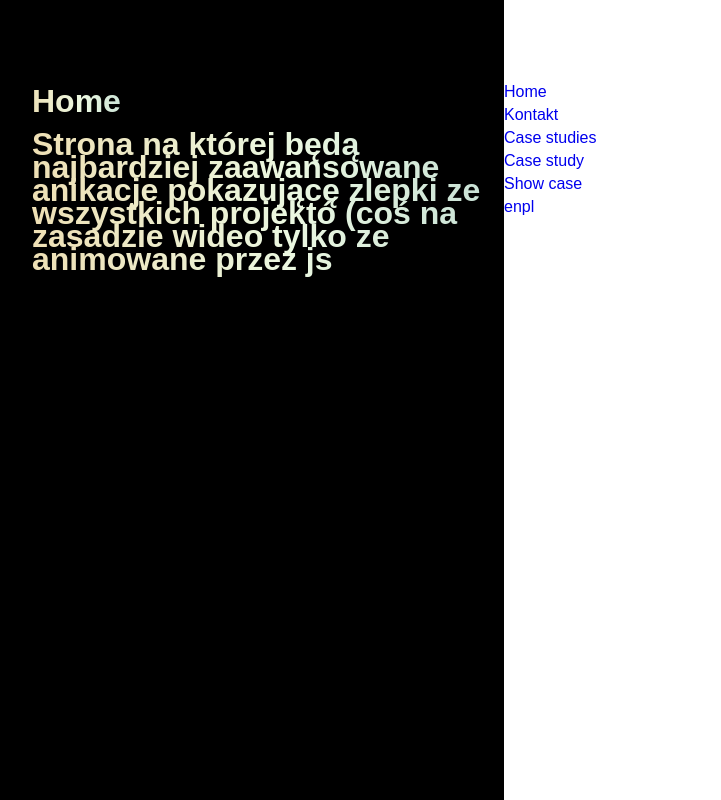
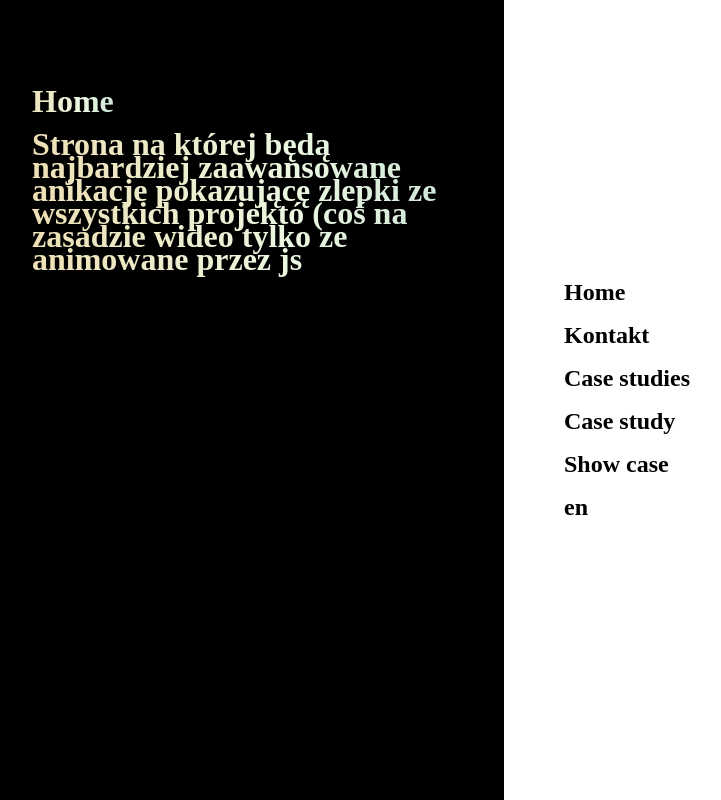
Before and after one commit to tomeczek63960/portfolio, a Next.js app: page /show-case in a window 1280 px wide. Shown: the top 800 px of the page, without its empty margins (136-857 px from the left). Built offline with nearby package versions, Linux system fonts and the light colour scheme.

Commit message:
fix change page animation

```diff
--- a/src/animation/LoadingAnimation.tsx
+++ b/src/animation/LoadingAnimation.tsx
@@ -75,17 +75,23 @@ const BodyBefore = styled.div`
 `;
 
 export default function LoadingAnimation({ children }: {children: any}) {
-  const { setIsInitAnimation } = useContext<any>(TransitionContext)
+  const {pathname, locale} = useRouter();
+  const {setIsInitAnimation} = useContext<any>(TransitionContext)
   const [displayChildren, setDisplayChildren] = useState();
-  const el = useRef<any>()
-  const flag = useRef<any>(false)
-  const timeline = gsap.timeline({ paused: true });
-  const htmlBefore = useRef<any>(false)
-  const htmlAfter = useRef<any>(false)
-  const bodyBefore = useRef<any>(false)
+  const [timeline, setTimeline] = useState<any>();
+  const el = useRef<any>();
+  const flag = useRef<any>(false);
+  const htmlBefore = useRef<any>(false);
+  const htmlAfter = useRef<any>(false);
+  const bodyBefore = useRef<any>(false);
+
+  useEffect(() => {
+    setTimeline(gsap.timeline({ paused: true }));
+  }, [])
 
   useIsomorphicLayoutEffect(() => {
-    if (flag.current) return;
+    if (!timeline) return;
+    console.log(timeline)
     timeline.add(
       gsap.to(htmlBefore.current, {
         duration: 0.7,
@@ -185,10 +191,20 @@ export default function LoadingAnimation({ children }: {children: any}) {
         opacity: 0
       }), '-=0.7'
     )
-    if (children !== displayChildren) {
-      if (timeline.duration() === 0) {
-          // setDisplayChildren(children)
+
+    if (timeline.duration() === 0 || flag.current) {
+      if (!flag.current) {
+        console.log('pep 1')
+        setDisplayChildren(children)
+      } else if (!timeline.isActive()) {
+        console.log('pep 23')
+        setDisplayChildren(children)
+      }
+    } else {
+      if (timeline.isActive()) {
+        console.log('timeline is active');
       } else {
+        console.log('timeline is not active');
         timeline.play().then(() => {
           timeline.pause();
           setIsInitAnimation(false);
@@ -203,7 +219,7 @@ export default function LoadingAnimation({ children }: {children: any}) {
       }
     }
     flag.current = true;
-  }, [])
+  }, [timeline, locale, pathname])
 
   return <>
     <Html>
--- a/src/ui/Header/Header.tsx
+++ b/src/ui/Header/Header.tsx
@@ -3,13 +3,47 @@ import { useRouter } from "next/router";
 import Link from 'next/link'
 import styled from 'styled-components'
 
-const StyledLink = styled(Link)`
+const StyledLink = styled.a.attrs((props: {isDisabled: Boolean}) => props)`
+  margin: 5px 0;
   color: black;
+  font-family: 'Noto Serif Oriya', serif;
+  font-size: 22px;
+  line-height: 30px;
+  display: ${ props => props.isDisabled ? 'none' : 'block' };
+  font-weight: 700;
+  transition: 0.3s;
+  &:hover {
+    color: #6428b4;
+  }
+  @media screen and (min-width: 1024px) {
+    font-size: 24px;
+    line-height: 33px;
+  }
+  @media screen and (min-width: 1366px) {
+    margin: 10px 0;
+    font-size: 26px;
+    line-height: 36px;
+  }
+  @media screen and (min-width: 1920px) {
+    margin: 10px 0;
+    font-size: 36px;
+    line-height: 48px;
+  }
 `
 const DesktopNav = styled.div`
+  padding-left: 40px;
+  height: 100%;
   display: none;
   @media screen and (min-width: 768px) {
-    display: block;
+    display: flex;
+    flex-direction: column;
+    justify-content: center;
+  }
+  @media screen and (min-width: 1024px) {
+    padding-left: 60px;
+  }
+  @media screen and (min-width: 1366px) {
+    padding-left: 80px;
   }
 `
 
@@ -48,21 +82,26 @@ function Header() {
   return (
     <>
       <DesktopNav>
-        <StyledLink href={ localePaths.home } locale={ locale }>Home</StyledLink>
-        <br/>
-        <StyledLink href={ localePaths.contact } locale={ locale }>Kontakt</StyledLink>
-        <br/>
-        <StyledLink href={ localePaths.caseStudies } locale={ locale }>Case studies</StyledLink>
-        <br/>
-        <StyledLink href={ localePaths.caseStudy } locale={ locale }>Case study</StyledLink>
-        <br/>
-        <StyledLink href={ localePaths.showCase } locale={ locale }>Show case</StyledLink>
-        <br/>
-        {[...locales].sort().map((locale) => (
-              <StyledLink key={locale} href="/" locale={ locale }>
-                { locale }
-              </StyledLink>
-            ))}
+        <Link href={ localePaths.home } locale={ locale }>
+          <StyledLink>Home</StyledLink>
+        </Link>
+        <Link href={ localePaths.contact } locale={ locale }>
+          <StyledLink>Kontakt</StyledLink>
+        </Link>
+        <Link href={ localePaths.caseStudies } locale={ locale }>
+          <StyledLink>Case studies</StyledLink>
+        </Link>
+        <Link href={ localePaths.caseStudy } locale={ locale }>
+          <StyledLink>Case study</StyledLink>
+        </Link>
+        <Link href={ localePaths.showCase } locale={ locale }>
+          <StyledLink>Show case</StyledLink>
+        </Link>
+        {locales.map((localeItem: any) => (
+          <Link key={localeItem} href="/" locale={ localeItem }>
+            <StyledLink isDisabled={localeItem === locale}>{ locale }</StyledLink>
+          </Link>
+        ))}
       </DesktopNav>
     </>
   );
--- a/src/ui/Header/HeaderMobile.tsx
+++ b/src/ui/Header/HeaderMobile.tsx
@@ -285,9 +285,7 @@ function Header() {
           <Link href={ localePaths.showCase } locale={ locale }><StyledLink>Show case</StyledLink></Link>
           {locales.map((localeItem: any) => (
               <Link key={localeItem} href="/" locale={ localeItem }>
-                <StyledLink isDisabled={localeItem === locale} >
-                  { localeItem }
-                </StyledLink>
+                <StyledLink isDisabled={localeItem === locale}>{ locale }</StyledLink>
               </Link>
             )
           )}
--- a/src/views/Home.tsx
+++ b/src/views/Home.tsx
@@ -7,6 +7,7 @@ import WorkExperience from 'src/ui/WorkExperience'
 
 const Home: NextPage = () => {
   return (
+    // przy kazdym przejsciu strony robić auto scroll do samej góry
     // dodać sekcję about me
     // dodać stronę cv z mozliwością pobrania jako pdf
     // do animacji głównej dodać 2 kólki (created with) (passion)
--- a/styles/common/base.scss
+++ b/styles/common/base.scss
@@ -1,3 +1,5 @@
+@import url('https://fonts.googleapis.com/css2?family=Inter:wght@300;400;500;600;700&family=Noto+Serif+Oriya:wght@400;500;600;700&display=swap');
+
 :root {
   --contact-rotation: 0;
 }
@@ -55,6 +57,7 @@ body {
   min-height: 100vh;
   overflow: hidden;
   background: black;
+  font-family: 'Inter', sans-serif;
   // opacity: 0;
   // animation: loadPageContent 0.3s 7.5s ease-in-out forwards;
   &::before {
@@ -76,6 +79,10 @@ body {
       visibility: visible;
     }
   }
+}
+
+h1, h2, h3, h4, h5, h6 {
+  font-family: 'Noto Serif Oriya', serif;
 }
 
 a,
--- a/styles/utils/grid.scss
+++ b/styles/utils/grid.scss
@@ -44,6 +44,10 @@
     @include tabletP {
       order: 1;
       width: 50%;
+      position: fixed;
+      top: 0;
+      right: 0;
+      height: 100vh;
     }
     // padding: 20px;
   }
```
Also changed, not shown: public/svg/circle.svg (added).
